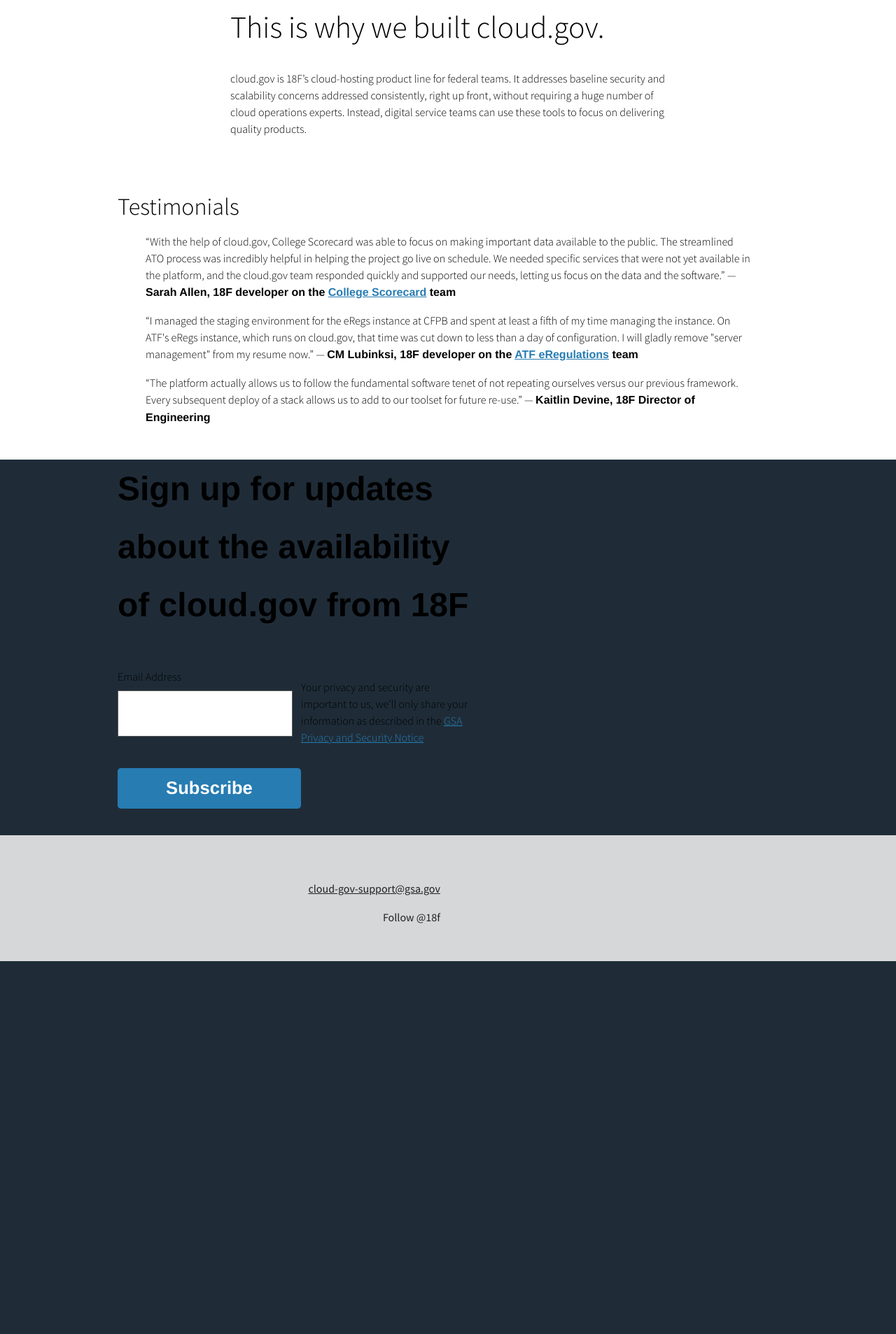
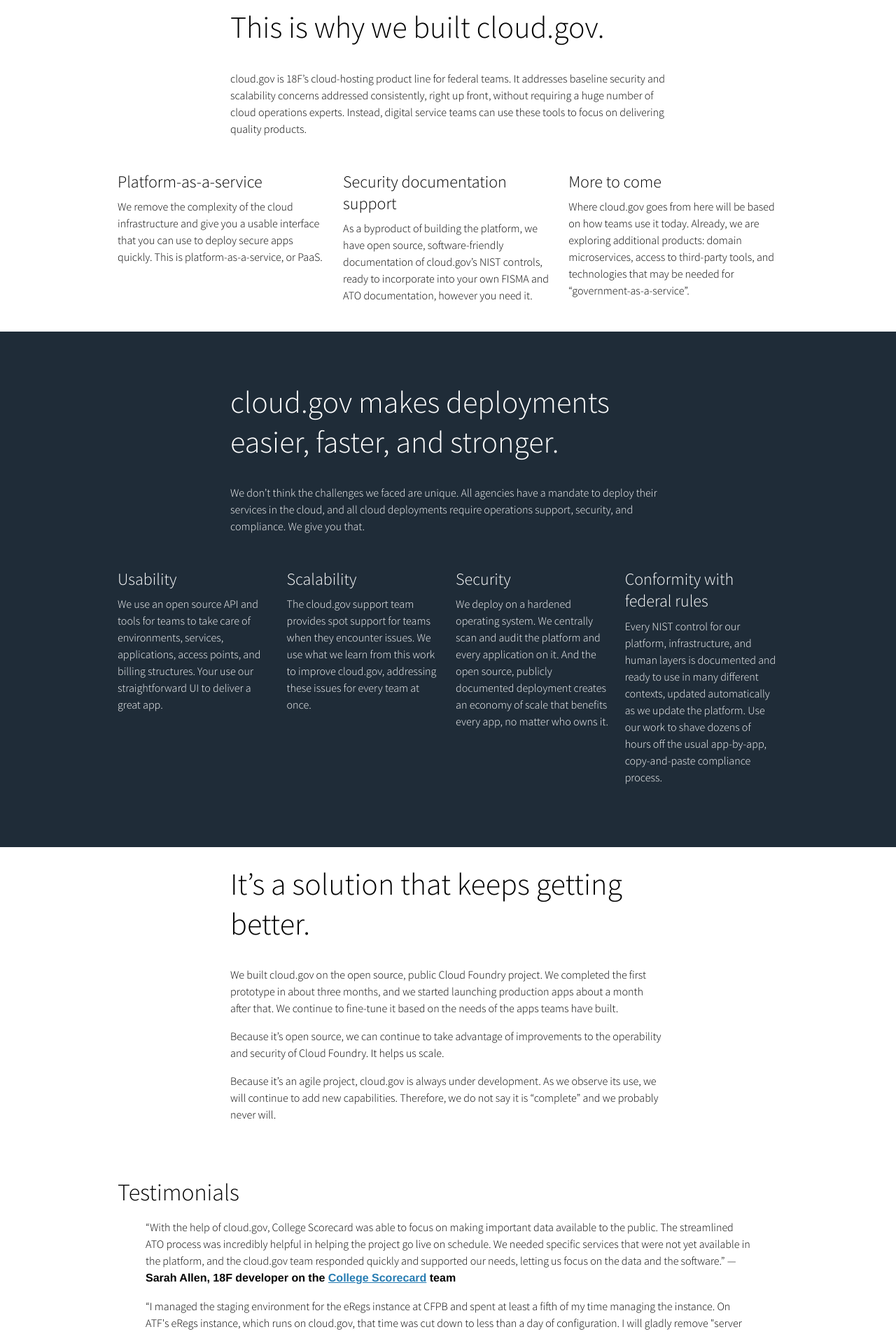
Before and after one commit to cloud-gov/cg-landing, a Jekyll site: the page built from pages/home.md, in a window 1280 px wide. Shown: the part 1317-3224 px from the top of the page at 70% size. Built offline with Jekyll 4.4.1, drawn with Linux system fonts in a browser that asks for light colours; nearby versions of some CDN libraries; some web fonts are replaced; library files that are not in the unit come from our copies; comment, search, counter and statistics services are not loaded; before the commit the page ends 2691 px from its top, so only the background shows below that.

Commit message:
Rest of content on homepage
Rest of content from Jame's content document.

Tracks cg-style#ups

```diff
--- a/_layouts/home.html
+++ b/_layouts/home.html
@@ -16,7 +16,7 @@ layout: base
 <section class="usa-content section-middle section-light">
   <a name="about"></a>
   <div class="usa-grid">
-    <div class="section-content">
+    <div class="section-content usa-content">
       <h1>Cloud deployment is better. But that doesn’t make it easy.</h1>
       <p>
         Any federal agency deploying an app has to follow regulations, manage an
@@ -31,7 +31,7 @@ layout: base
 
 <section class="usa-content section section-dark">
   <div class="usa-grid">
-    <div class="section-content">
+    <div class="section-content usa-content">
       <h1>We’re familiar with the challenges of government cloud ops.</h1>
       <p>
         18F is a team within the General Services Administration that builds
@@ -47,9 +47,8 @@ layout: base
 </section>
 
 <section class="usa-content section-middle section-light">
-  <a name="about"></a>
   <div class="usa-grid">
-    <div class="section-content">
+    <div class="section-content usa-content">
       <h1>This is why we built cloud.gov.</h1>
       <p>
         cloud.gov is 18F’s cloud-hosting product line for federal teams. It addresses
@@ -57,6 +56,107 @@ layout: base
         front, without requiring a huge number of cloud operations experts. Instead,
         digital service teams can use these tools to focus on delivering quality
         products.
+      </p>
+    </div>
+    <div class="three_up">
+      <div class="three_up-part">
+        <h3>Platform-as-a-service</h3>
+        <p>
+          We remove the complexity of the cloud infrastructure and give you a
+          usable interface that you can use to deploy secure apps quickly. This
+          is platform-as-a-service, or PaaS.
+        </p>
+      </div>
+      <div class="three_up-part">
+        <h3>Security documentation support</h3>
+        <p>
+          As a byproduct of building the platform, we have open source,
+          software-friendly documentation of cloud.gov’s NIST controls, ready to
+          incorporate into your own FISMA and ATO documentation, however you
+          need it.
+        </p>
+      </div>
+      <div class="three_up-part">
+        <h3>More to come</h3>
+        <p>
+          Where cloud.gov goes from here will be based on how teams use it
+          today. Already, we are exploring additional products: domain
+          microservices, access to third-party tools, and technologies that may
+          be needed for “government-as-a-service”.
+        </p>
+      </div>
+    </div>
+  </div>
+</section>
+
+<section class="usa-content section section-dark">
+  <div class="usa-grid">
+    <div class="section-content usa-content">
+      <h1>cloud.gov makes deployments easier, faster, and stronger.</h1>
+      <p>
+        We don’t think the challenges we faced are unique. All agencies have a
+        mandate to deploy their services in the cloud, and all cloud deployments
+        require operations support, security, and compliance. We give you that.
+      </p>
+    </div>
+    <div class="four_up">
+      <div class="four_up-part">
+        <h3>Usability</h3>
+        <p>
+          We use an open source API and tools for teams to take care of
+          environments, services, applications, access points, and billing
+          structures. Your use our straightforward UI to deliver a great app.
+        </p>
+      </div>
+      <div class="four_up-part">
+        <h3>Scalability</h3>
+        <p>
+          The cloud.gov support team provides spot support for teams when they
+          encounter issues. We use what we learn from this work to improve
+          cloud.gov, addressing these issues for every team at once.
+        </p>
+      </div>
+      <div class="four_up-part">
+        <h3>Security</h3>
+        <p>
+          We deploy on a hardened operating system. We centrally scan and audit
+          the platform and every application on it. And the open source,
+          publicly documented deployment creates an economy of scale that
+          benefits every app, no matter who owns it.
+        </p>
+      </div>
+      <div class="four_up-part">
+        <h3>Conformity with federal rules</h3>
+        <p>
+          Every NIST control for our platform, infrastructure, and human layers
+          is documented and ready to use in many different contexts, updated
+          automatically as we update the platform. Use our work to shave dozens
+          of hours off the usual app-by-app, copy-and-paste compliance process.
+        </p>
+      </div>
+    </div>
+  </div>
+</section>
+
+<section class="usa-content section-middle section-light">
+  <div class="usa-grid">
+    <div class="section-content usa-content">
+      <h1>It’s a solution that keeps getting better.</h1>
+      <p>
+        We built cloud.gov on the open source, public Cloud Foundry project. We
+        completed the first prototype in about three months, and we started
+        launching production apps about a month after that. We continue to
+        fine-tune it based on the needs of the apps teams have built.
+      </p>
+      <p>
+        Because it’s open source, we can continue to take advantage of
+        improvements to the operability and security of Cloud Foundry. It helps
+        us scale.
+      </p>
+      <p>
+        Because it’s an agile project, cloud.gov is always under development. As
+        we observe its use, we will continue to add new capabilities. Therefore,
+        we do not say it is “complete” and we probably never will.
       </p>
     </div>
   </div>
--- a/assets/css/cg_style.css
+++ b/assets/css/cg_style.css
@@ -2332,6 +2332,25 @@ p + h5 {
   font-size: 2.125rem;
   line-height: 2.4375rem; }
 
+.four_up:after {
+  content: ".";
+  display: block;
+  height: 0;
+  clear: both;
+  visibility: hidden; }
+
+@media screen and (min-width: 600px) {
+  .four_up-part {
+    float: left;
+    display: block;
+    margin-right: 2.35765%;
+    width: 23.23176%; }
+    .four_up-part:last-child {
+      margin-right: 0; } }
+
+.section-content + .four_up {
+  margin-top: 3rem; }
+
 .header {
   background: #ffffff;
   min-height: 6.875rem; }
@@ -2510,5 +2529,24 @@ p + h5 {
   color: #ffffff;
   font-size: 1rem; }
 
+.three_up:after {
+  content: ".";
+  display: block;
+  height: 0;
+  clear: both;
+  visibility: hidden; }
+
+@media screen and (min-width: 600px) {
+  .three_up-part {
+    float: left;
+    display: block;
+    margin-right: 2.35765%;
+    width: 31.76157%; }
+    .three_up-part:last-child {
+      margin-right: 0; } }
+
+.section-content + .three_up {
+  margin-top: 3rem; }
+
 .usa-disclaimer {
   font-size: 0.9rem; }
```
